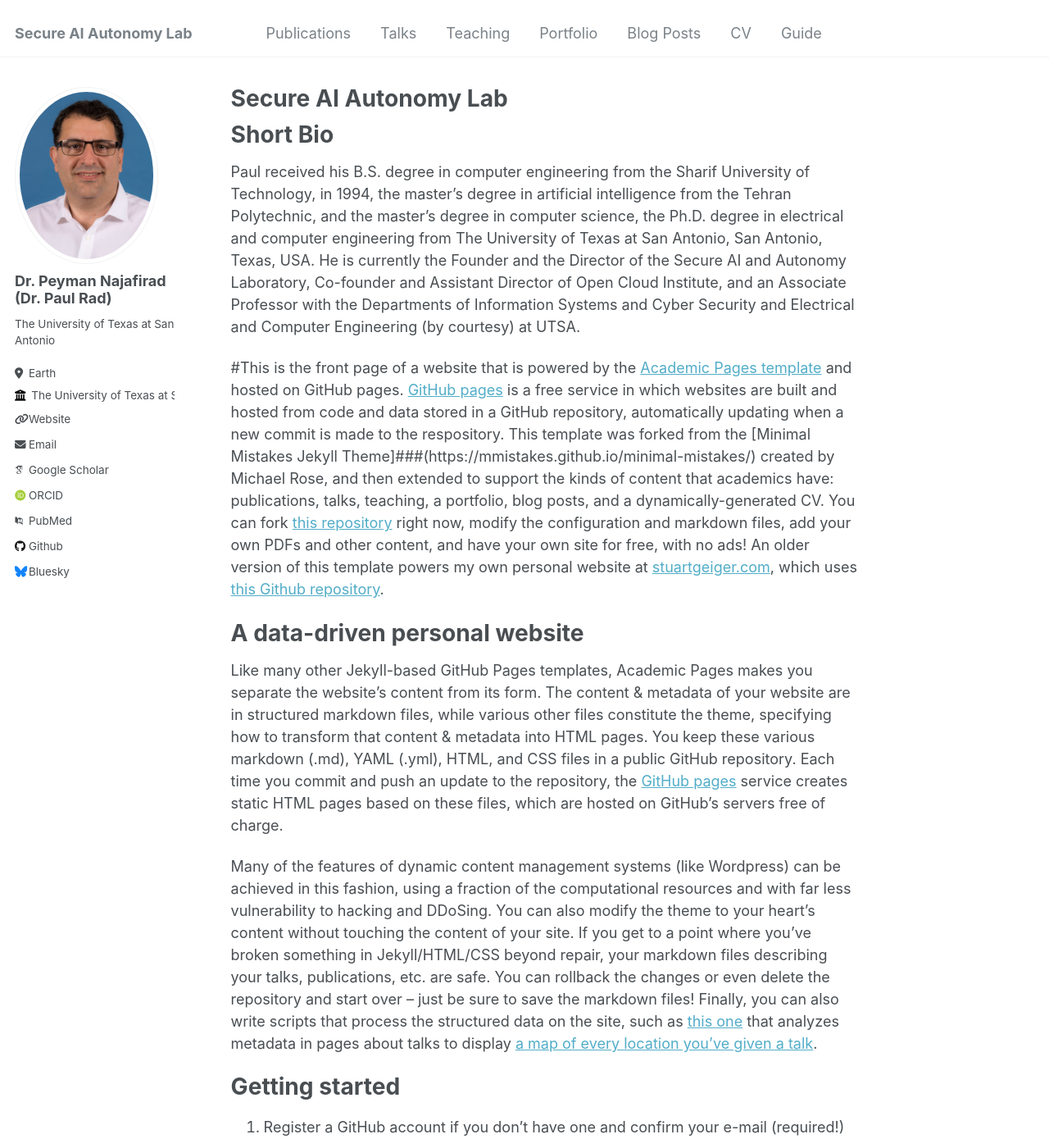
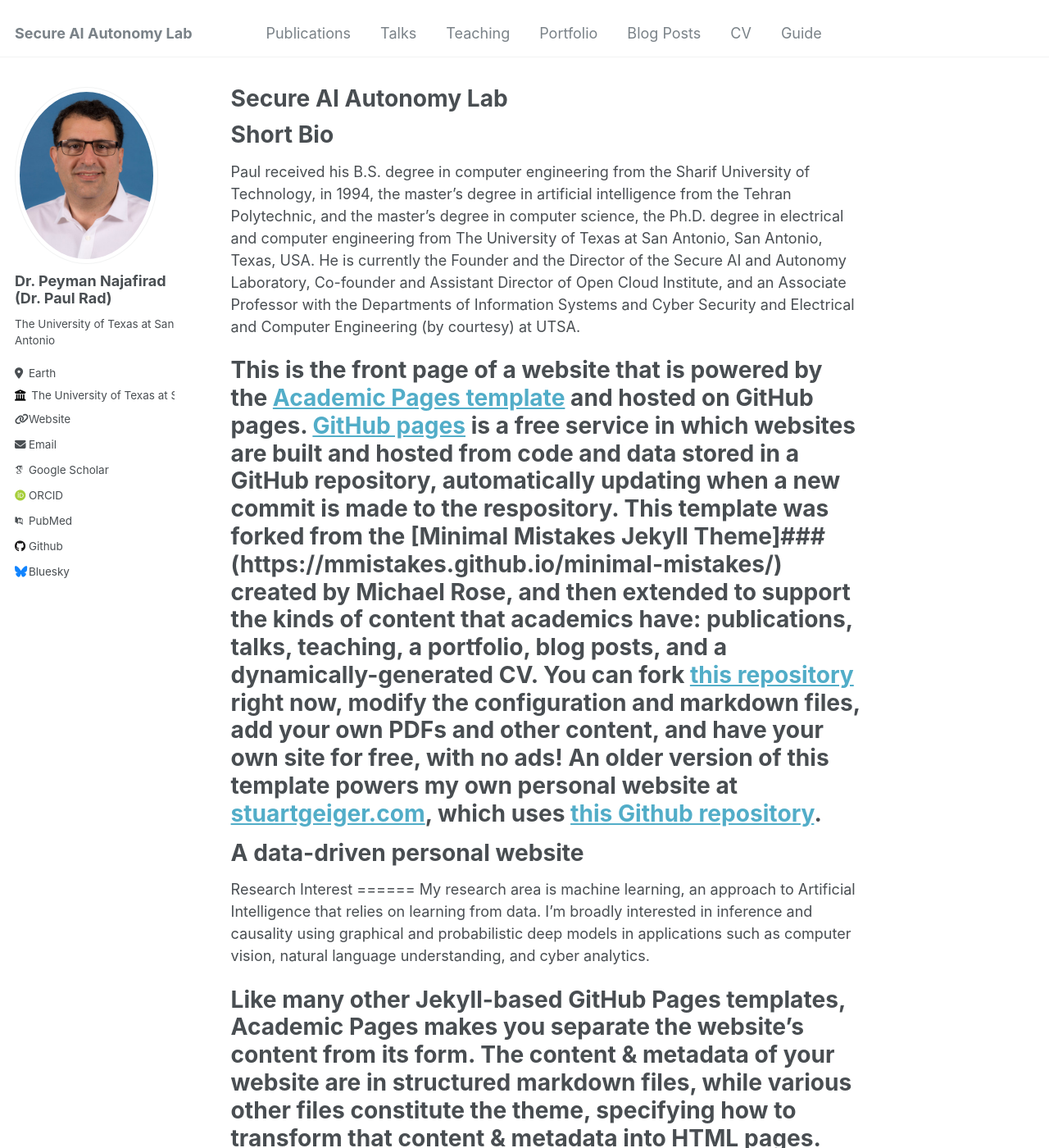
Before and after one commit to vohongthinh2011/PeymanNajafirad, a Jekyll site: the page built from _pages/about.md, in a window 1280 px wide and 1400 px high. Shown: the whole window at 82% size. Built offline with Jekyll 4.4.1, drawn with Linux system fonts in a browser that asks for light colours; some web fonts are replaced.

Commit message:
Update about.md

```diff
--- a/_pages/about.md
+++ b/_pages/about.md
@@ -11,13 +11,16 @@ Short Bio
 ======
 Paul received his B.S. degree in computer engineering from the Sharif University of Technology, in 1994, the master’s degree in artificial intelligence from the Tehran Polytechnic, and the master’s degree in computer science, the Ph.D. degree in electrical and computer engineering from The University of Texas at San Antonio, San Antonio, Texas, USA. He is currently the Founder and the Director of the Secure AI and Autonomy Laboratory, Co-founder and Assistant Director of Open Cloud Institute, and an Associate Professor with the Departments of Information Systems and Cyber Security and Electrical and Computer Engineering (by courtesy) at UTSA.
 
-#This is the front page of a website that is powered by the [Academic Pages template](https://github.com/academicpages/academicpages.github.io) and hosted on GitHub pages. [GitHub pages](https://pages.github.com) is a free service in which websites are built and hosted from code and data stored in a GitHub repository, automatically updating when a new commit is made to the respository. This template was forked from the [Minimal Mistakes Jekyll Theme]###(https://mmistakes.github.io/minimal-mistakes/) created by Michael Rose, and then extended to support the kinds of content that academics have: publications, talks, teaching, a portfolio, blog posts, and a dynamically-generated CV. You can fork [this repository](https://github.com/academicpages/academicpages.github.io) right now, modify the configuration and markdown files, add your own PDFs and other content, and have your own site for free, with no ads! An older version of this template powers my own personal website at [stuartgeiger.com](http://stuartgeiger.com), which uses [this Github repository](https://github.com/staeiou/staeiou.github.io).
+# This is the front page of a website that is powered by the [Academic Pages template](https://github.com/academicpages/academicpages.github.io) and hosted on GitHub pages. [GitHub pages](https://pages.github.com) is a free service in which websites are built and hosted from code and data stored in a GitHub repository, automatically updating when a new commit is made to the respository. This template was forked from the [Minimal Mistakes Jekyll Theme]###(https://mmistakes.github.io/minimal-mistakes/) created by Michael Rose, and then extended to support the kinds of content that academics have: publications, talks, teaching, a portfolio, blog posts, and a dynamically-generated CV. You can fork [this repository](https://github.com/academicpages/academicpages.github.io) right now, modify the configuration and markdown files, add your own PDFs and other content, and have your own site for free, with no ads! An older version of this template powers my own personal website at [stuartgeiger.com](http://stuartgeiger.com), which uses [this Github repository](https://github.com/staeiou/staeiou.github.io).
 
-A data-driven personal website
+# A data-driven personal website
+Research Interest
 ======
-Like many other Jekyll-based GitHub Pages templates, Academic Pages makes you separate the website's content from its form. The content & metadata of your website are in structured markdown files, while various other files constitute the theme, specifying how to transform that content & metadata into HTML pages. You keep these various markdown (.md), YAML (.yml), HTML, and CSS files in a public GitHub repository. Each time you commit and push an update to the repository, the [GitHub pages](https://pages.github.com/) service creates static HTML pages based on these files, which are hosted on GitHub's servers free of charge.
+My research area is machine learning, an approach to Artificial Intelligence that relies on learning from data. I’m broadly interested in inference and causality using graphical and probabilistic deep models in applications such as computer vision, natural language understanding, and cyber analytics.
 
-Many of the features of dynamic content management systems (like Wordpress) can be achieved in this fashion, using a fraction of the computational resources and with far less vulnerability to hacking and DDoSing. You can also modify the theme to your heart's content without touching the content of your site. If you get to a point where you've broken something in Jekyll/HTML/CSS beyond repair, your markdown files describing your talks, publications, etc. are safe. You can rollback the changes or even delete the repository and start over -- just be sure to save the markdown files! Finally, you can also write scripts that process the structured data on the site, such as [this one](https://github.com/academicpages/academicpages.github.io/blob/master/talkmap.ipynb) that analyzes metadata in pages about talks to display [a map of every location you've given a talk](https://academicpages.github.io/talkmap.html).
+# Like many other Jekyll-based GitHub Pages templates, Academic Pages makes you separate the website's content from its form. The content & metadata of your website are in structured markdown files, while various other files constitute the theme, specifying how to transform that content & metadata into HTML pages. You keep these various markdown (.md), YAML (.yml), HTML, and CSS files in a public GitHub repository. Each time you commit and push an update to the repository, the [GitHub pages](https://pages.github.com/) service creates static HTML pages based on these files, which are hosted on GitHub's servers free of charge.
+
+# Many of the features of dynamic content management systems (like Wordpress) can be achieved in this fashion, using a fraction of the computational resources and with far less vulnerability to hacking and DDoSing. You can also modify the theme to your heart's content without touching the content of your site. If you get to a point where you've broken something in Jekyll/HTML/CSS beyond repair, your markdown files describing your talks, publications, etc. are safe. You can rollback the changes or even delete the repository and start over -- just be sure to save the markdown files! Finally, you can also write scripts that process the structured data on the site, such as [this one](https://github.com/academicpages/academicpages.github.io/blob/master/talkmap.ipynb) that analyzes metadata in pages about talks to display [a map of every location you've given a talk](https://academicpages.github.io/talkmap.html).
 
 Getting started
 ======
```
